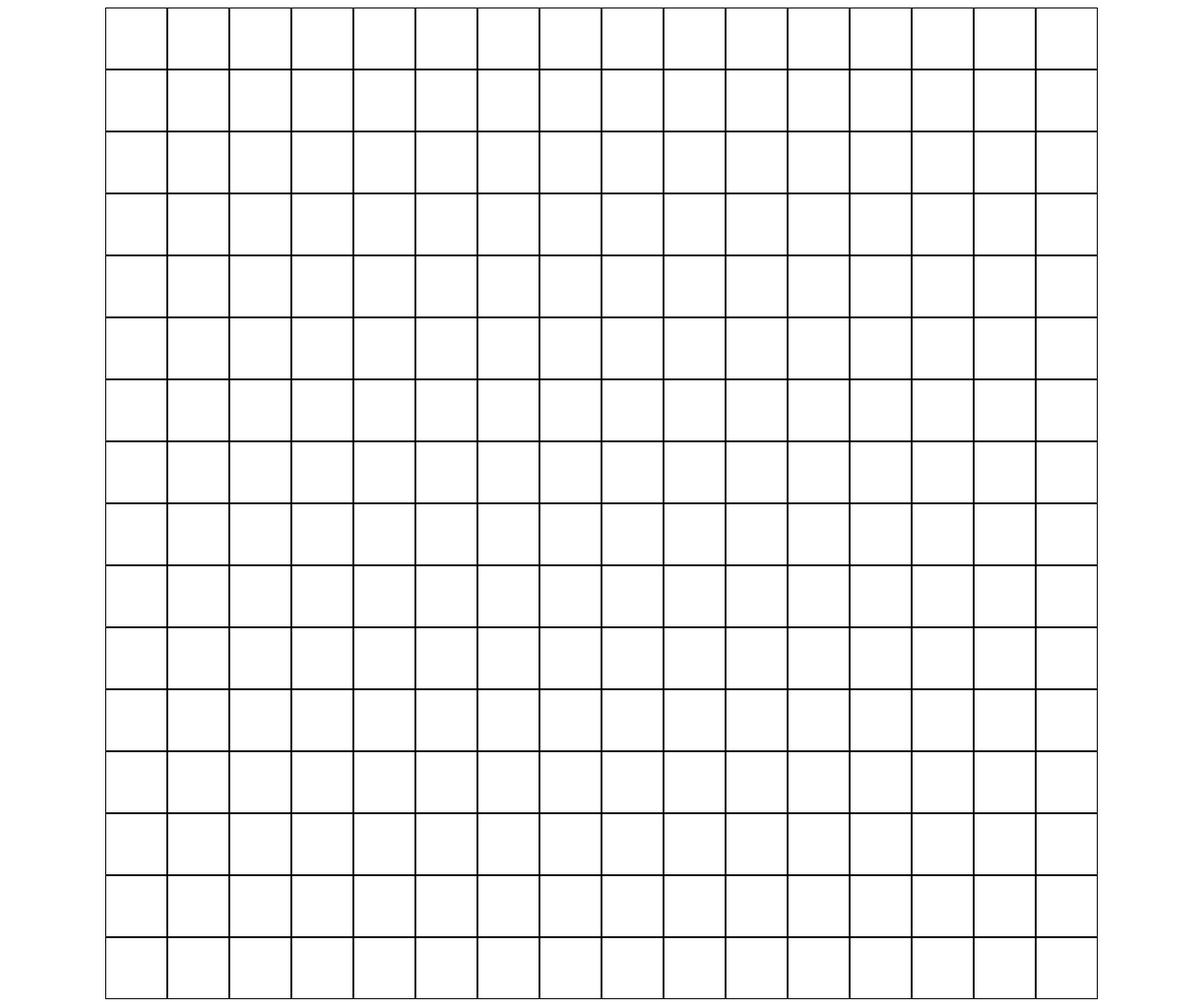
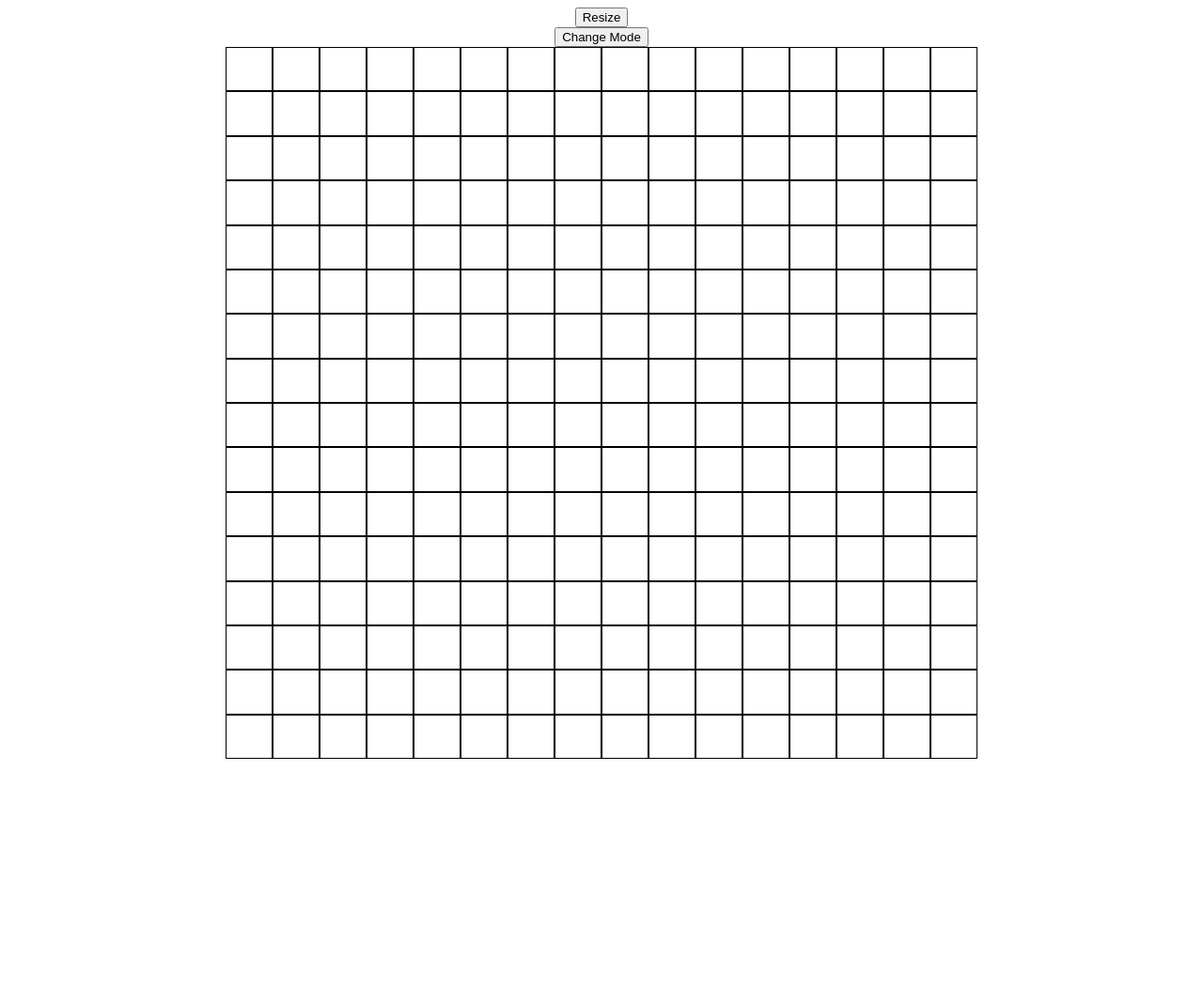
Before and after one commit to guilherme-webster/etch-a-sketch, a plain HTML site: page index.html in a window 1280 px wide. Shown: the whole page at 94% size. After the commit the page ends 816 px from the top, so only its background shows below. Drawn offline with Linux system fonts and the light colour scheme.

Commit message:
Refactoring in order to keep the space occupied by the grid constant.

```diff
--- a/index.html
+++ b/index.html
@@ -6,9 +6,11 @@
         <link rel="stylesheet" href="style.css">
     </head>
     <body>
-        <div id="grid">
-
-        </div>
+        <main>
+            <button id="resize">Resize</button>
+            <button id="mode"> Change Mode</button>
+            <div class="container" id="grid-container"></div>
+        </main>
         <script src = 'js-file.js'></script>
     </body>
 </html>
--- a/js-file.js
+++ b/js-file.js
@@ -1,24 +1,56 @@
-const grid = document.getElementById('grid')
+const container = document.getElementById('grid-container')
+const resize = document.getElementById('resize')
+const mode = document.getElementById('mode')
+let isEraseMode = false;
 
-function createDivs(n, matrix){
-    for (let i = 0; i < n; i++){
-        const row  = document.createElement('div');
-        row.setAttribute('class', 'row');
-        for(let j = 0; j < n; j++){
+function createDivs(n, container){
 
-            cell = document.createElement('div');
-            cell.setAttribute('class', 'square');
-            cell.addEventListener('mouseover', paint);
+    container.innerHTML = '' // cleaning the grid
 
-            row.appendChild(cell);
-        }
-        matrix.appendChild(row);
+    const cellSize = `calc(100% / ${n})`;
+
+    for (let i = 0; i < n * n; i++){
+
+        const cell = document.createElement('div');
+        cell.setAttribute('class', 'square');
+        cell.style.width = cellSize;
+        cell.style.height = cellSize;
+        cell.addEventListener('mouseover', paintOrErase);
+
+        container.appendChild(cell);
+
     }
 }
 
-function paint(e){
-    e.target.style.backgroundColor = 'black';
+function getRandomColor() {
+    const r = Math.floor(Math.random() * 256);
+    const g = Math.floor(Math.random() * 256);
+    const b = Math.floor(Math.random() * 256);
+    return `rgb(${r},${g},${b})`;
 }
 
+function paintOrErase(e) {
+    if (isEraseMode) {
+        e.target.style.backgroundColor = 'white'; // Or whatever the default background color is
+    } else {
+        e.target.style.backgroundColor = getRandomColor();
+    }
+}
 
-createDivs(16, grid)
+resize.addEventListener('click', function() {
+    let newSize = parseInt(prompt("How many lines the grid must have?"));
+
+    if (isNaN(newSize) || newSize <= 0 || newSize > 100) {
+        alert("Please enter a valid positive number.");
+        return;
+    }
+
+    createDivs(newSize, container);
+})
+
+mode.addEventListener('click', function() {
+    isEraseMode = !isEraseMode; // Toggle between draw and erase mode
+    this.textContent = isEraseMode ? 'Switch to Draw Mode' : 'Switch to Erase Mode'; // Update button text
+})
+
+createDivs(16, container);
--- a/style.css
+++ b/style.css
@@ -1,4 +1,15 @@
-#grid{
+:root {
+    margin: 0;
+    padding: 0;
+    display: flex;
+    flex-direction: column;
+    align-items: center;
+    flex: 1;
+}
+
+main {
+    height: 800px;
+    width: 800px;
     display: flex;
     flex-direction: column;
     align-items: center;
@@ -6,17 +17,18 @@
 
 }
 
-.row {
-    display: flex;
-    flex-direction: row;
+.container{
+   display: flex;
+   flex-wrap: wrap;
+   align-items: center;
+   justify-content: center;
+   width: 100%;
+   height: 100vh;
 }
 
 .square {
     background: #fff;
-    width: 5vw;
-    aspect-ratio: 1;
-    border-style: solid;
-    border-color: black;
-    border-width: thin;
-    display: flex;
+    box-sizing: border-box;
+    border: 1px solid black;
+    transition: background-color 0.3s ease;
 }
```
